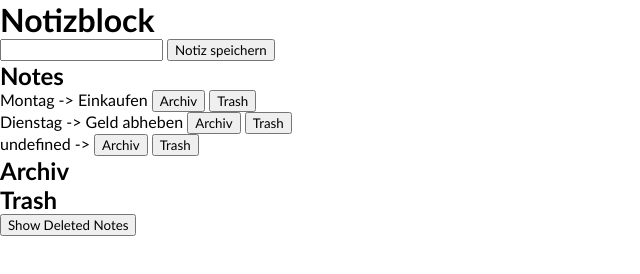
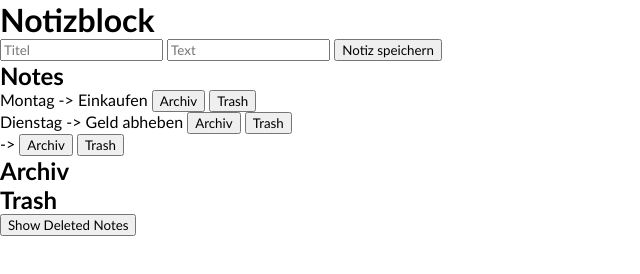
Before and after one commit to mapalummi/notizblock, a plain HTML site: page index.html in a window 1280 px wide. Both pictures are taken after a click on the button "Notiz speichern". Shown: the whole page, without its empty margins (0-640 px from the left). Drawn offline with Linux system fonts and the light colour scheme.

Commit message:
update 1

```diff
--- a/index.html
+++ b/index.html
@@ -17,7 +17,8 @@
 
 <div>
     <h1>Notizblock</h1>
-    <input id="note_input" type="text" />
+    <input id="title_input" type="text" placeholder="Titel" />
+    <input id="note_input" type="text" placeholder="Text"/>
     <button onclick="addNote()">Notiz speichern</button>
 
     <h2>Notes</h2>
--- a/script.js
+++ b/script.js
@@ -38,6 +38,10 @@ function renderTrashNotes(){
 }
 
 function addNote(){
+    let titleInputRef = document.getElementById('title_input');
+    let titleInput = titleInputRef.value;
+    allNotes.notesTitles.push(titleInput);
+
     let noteInputRef = document.getElementById('note_input');
     let noteInput = noteInputRef.value;
     allNotes.notes.push(noteInput);
@@ -109,6 +113,7 @@ function archivToNote(indexArchivNote){
 }
 
 function deleteNote(indexTrashNote){
+    allNotes.trashNotesTitles.splice(indexTrashNote, 1);
     allNotes.trashNotes.splice(indexTrashNote, 1);
 
     noteToLocalStorage()
```
